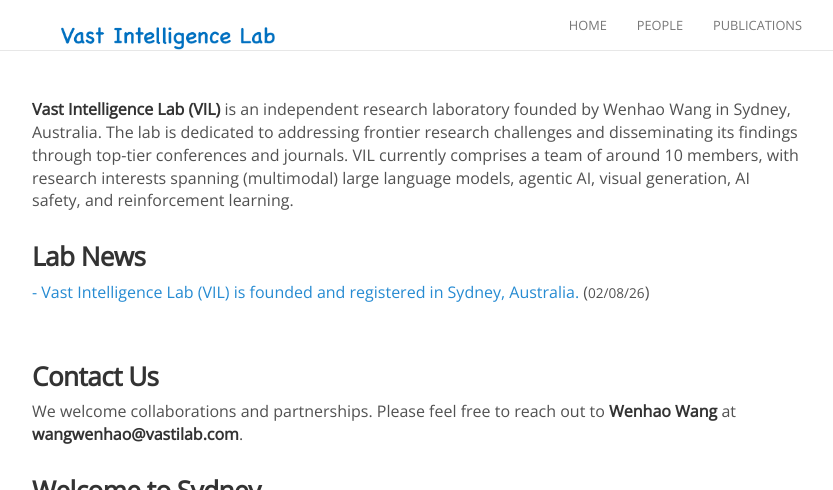
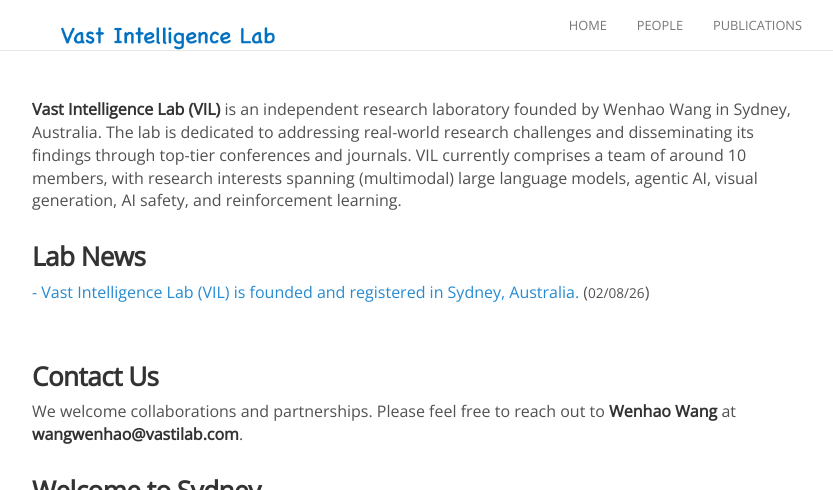
Before and after one commit to vastilab/vastilab.github.io, a Jekyll site: the page built from index.md, in a window 1280 px wide, cut to the strip 0-490 px from the top of the page. Shown: the whole strip, without its empty margins (223-1056 px from the left). Built offline with Jekyll 4.4.1, drawn with Linux system fonts in a browser that asks for light colours; nearby versions of some CDN libraries; comment, search, counter and statistics services are not loaded.

Commit message:
Update index.md

```diff
--- a/index.md
+++ b/index.md
@@ -3,7 +3,7 @@ title: Vast Intelligence Lab
 ---
 
 
-**Vast Intelligence Lab (VIL)** is an independent research laboratory founded by Wenhao Wang in Sydney, Australia. The lab is dedicated to addressing frontier research challenges and disseminating its findings through top-tier conferences and journals. VIL currently comprises a team of around 10 members, with research interests spanning (multimodal) large language models, agentic AI, visual generation, AI safety, and reinforcement learning.
+**Vast Intelligence Lab (VIL)** is an independent research laboratory founded by Wenhao Wang in Sydney, Australia. The lab is dedicated to addressing real-world research challenges and disseminating its findings through top-tier conferences and journals. VIL currently comprises a team of around 10 members, with research interests spanning (multimodal) large language models, agentic AI, visual generation, AI safety, and reinforcement learning.
 
 
 ### **Lab News**
```
